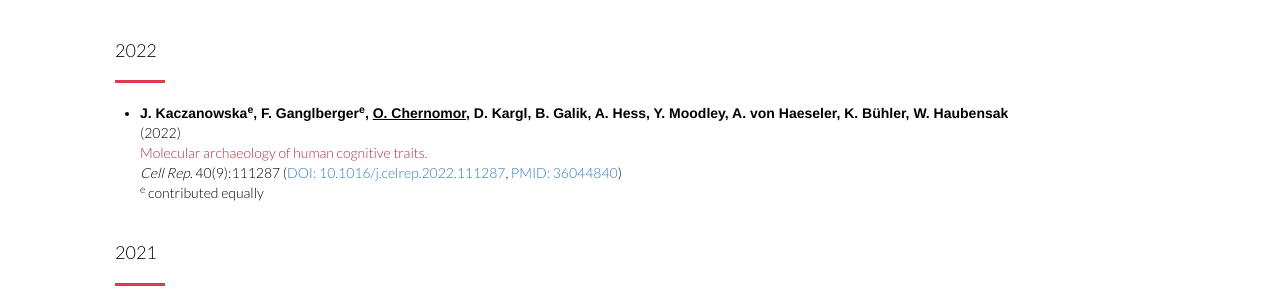
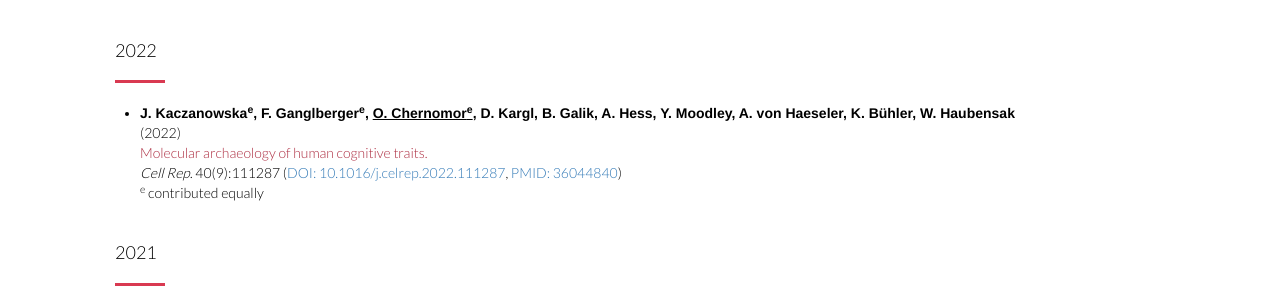
Before and after one commit to OlgaChern/OlgaChern.github.io, a Jekyll site: the page built from pubs/index.html, in a window 1280 px wide and 900 px high, scrolled down 331 px. Shown: the part 157-454 px from the top of the window. Built offline with Jekyll 4.4.1, drawn with Linux system fonts in a browser that asks for light colours; nearby versions of some CDN libraries.

```diff
--- a/_data/pubdata.yml
+++ b/_data/pubdata.yml
@@ -11,7 +11,7 @@ publications:
 
 
 ########### 2022 ###########
-  - authors: J. Kaczanowska<sup>e</sup>, F. Ganglberger<sup>e</sup>, <U>O. Chernomor</U>, D. Kargl, B. Galik, A. Hess, Y. Moodley, A. von Haeseler, K. Bühler, W. Haubensak
+  - authors: J. Kaczanowska<sup>e</sup>, F. Ganglberger<sup>e</sup>, <U>O. Chernomor<sup>e</sup></U>, D. Kargl, B. Galik, A. Hess, Y. Moodley, A. von Haeseler, K. Bühler, W. Haubensak
     year: 2022
     title: Molecular archaeology of human cognitive traits.
     journal: <EM>Cell Rep.</EM> 40(9)&#58;111287
```
